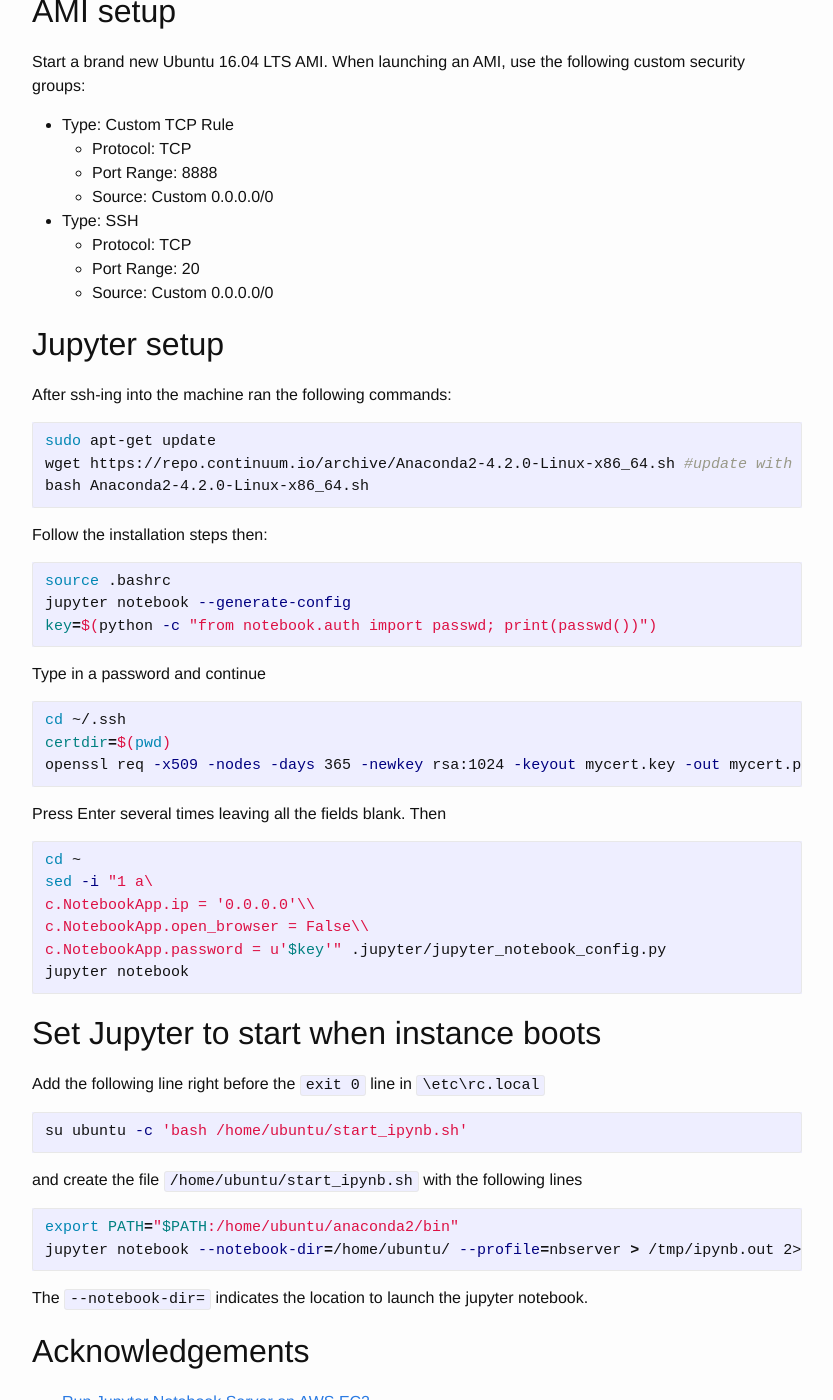
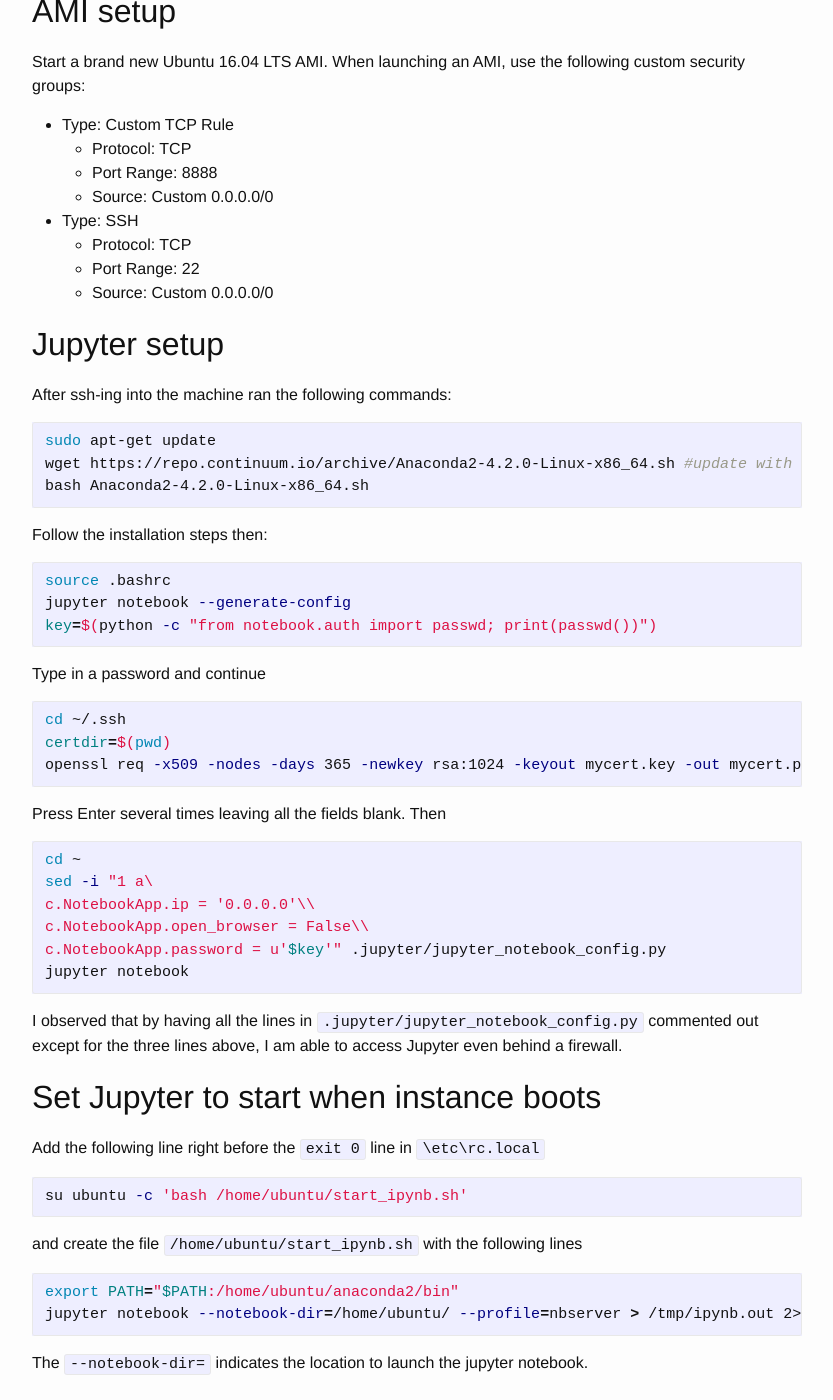
Before and after one commit to RodriguezAndres/RodriguezAndres.github.io, a Jekyll site: the page built from _posts/2017-01-18-jupyter-aws.markdown, in a window 1280 px wide and 1400 px high, scrolled down 495 px. Shown: the whole window, without its empty margins (223-1056 px from the left). Built offline with Jekyll 4.4.1, drawn with Linux system fonts in a browser that asks for light colours; comment, search, counter and statistics services are not loaded.

Commit message:
minor fix

```diff
--- a/_posts/2017-01-18-jupyter-aws.markdown
+++ b/_posts/2017-01-18-jupyter-aws.markdown
@@ -20,7 +20,7 @@ Start a brand new Ubuntu 16.04 LTS AMI. When launching an AMI, use the following
   - Source: Custom 0.0.0.0/0
 - Type: SSH
   - Protocol: TCP
-  - Port Range: 20
+  - Port Range: 22
   - Source: Custom 0.0.0.0/0
 
 ## Jupyter setup
@@ -59,6 +59,8 @@ c.NotebookApp.password = u'$key'" .jupyter/jupyter_notebook_config.py
 jupyter notebook
 ~~~
 
+I observed that by having all the lines in `.jupyter/jupyter_notebook_config.py` commented out except for the three lines above, I am able to access Jupyter even behind a firewall.
+
 ## Set Jupyter to start when instance boots
 Add the following line right before the `exit 0` line in `\etc\rc.local`
 
```
